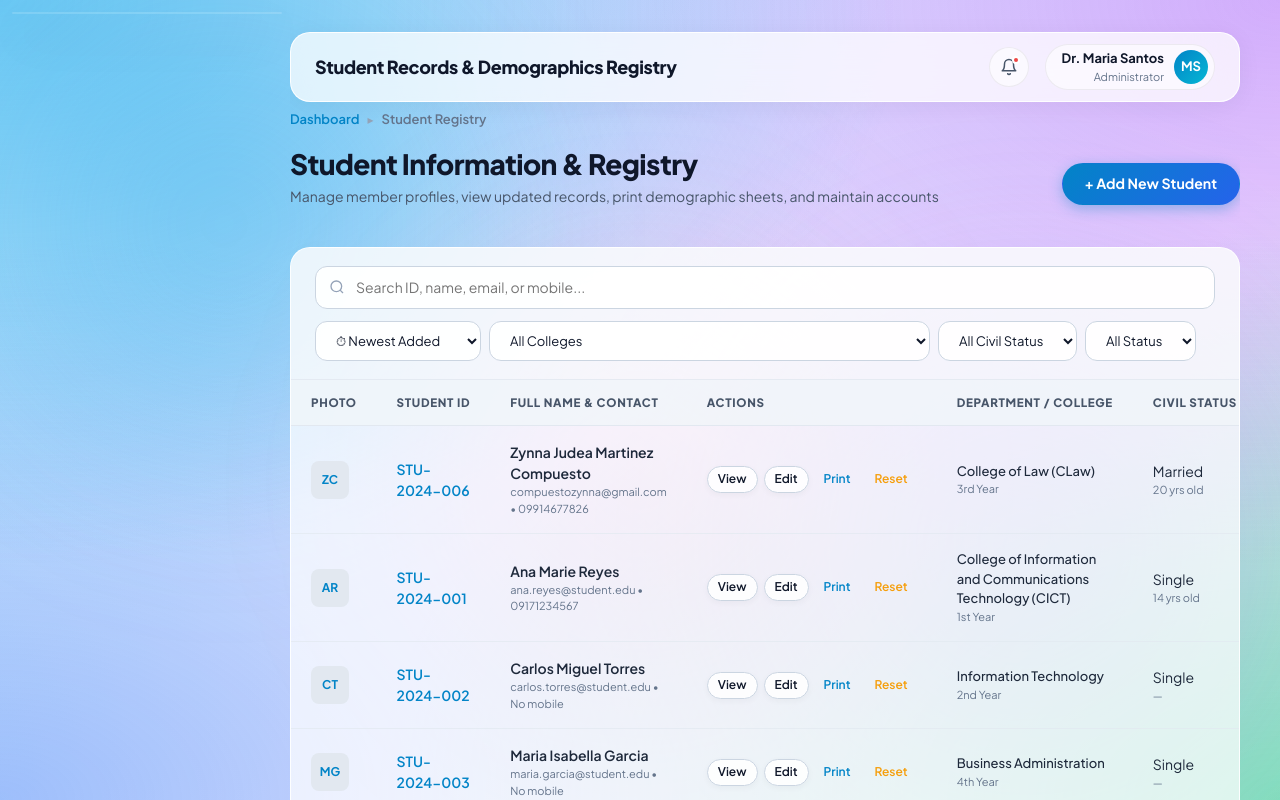
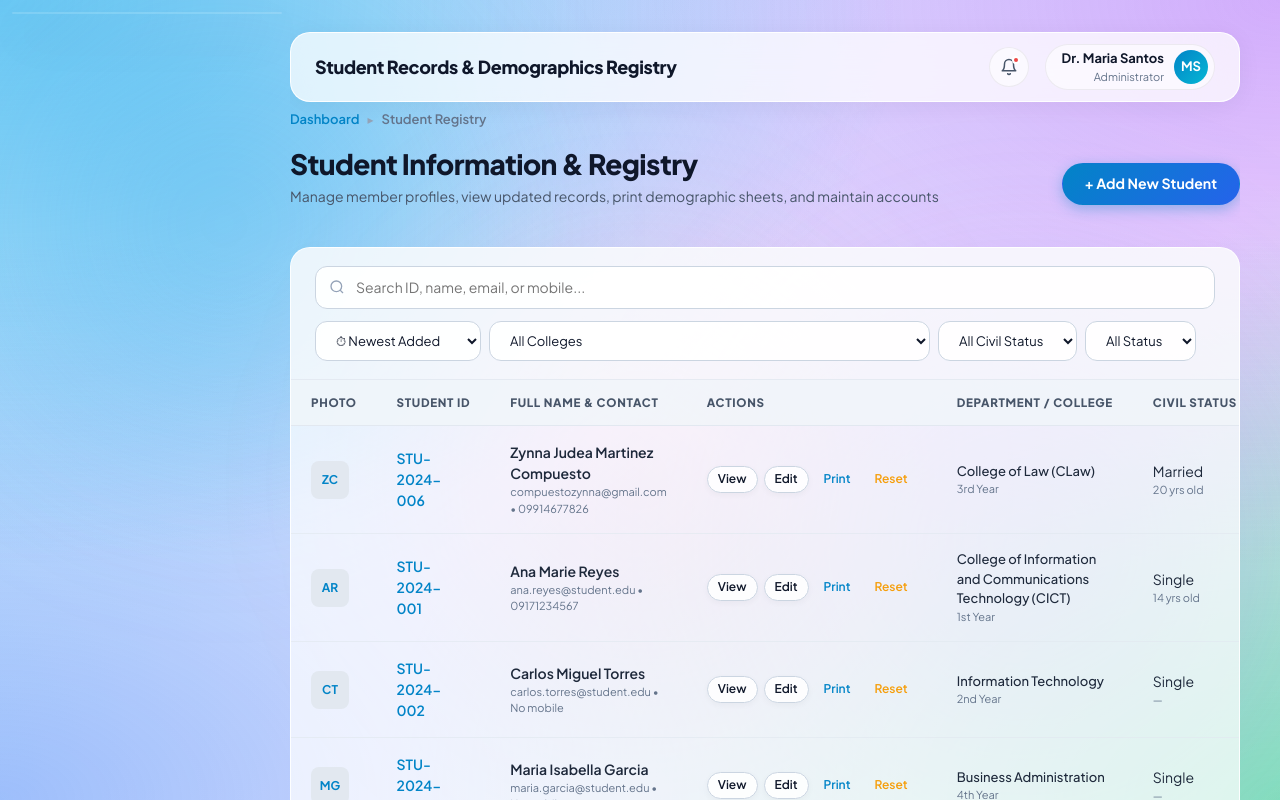
Before and after one commit to zelkam-cmd/reactwebsite-campusvoice, a React (Vite) app: page / in a window 1280 px wide. Shown: the top 800 px of the page. Built offline with nearby package versions, Linux system fonts and the light colour scheme.

Commit message:
Ensure consistent Student ID line wrap after hyphen and remove dot from Active status badge

```diff
--- a/src/components/StudentDetail.jsx
+++ b/src/components/StudentDetail.jsx
@@ -95,7 +95,7 @@ export default function StudentDetail({
                   {student.name}
                 </h2>
                 <span className={`badge ${isActive ? 'badge-success' : 'badge-gray'}`}>
-                  <span className={`badge-dot ${isActive ? 'active' : 'inactive'}`}></span> {isActive ? 'Active' : 'Inactive'}
+                  {isActive ? 'Active' : 'Inactive'}
                 </span>
               </div>
               <div style={{ fontSize: '13px', color: 'var(--color-text-secondary)', display: 'flex', gap: '12px', flexWrap: 'wrap' }}>
@@ -313,7 +313,7 @@ export default function StudentDetail({
                 <div className="profile-detail-label">Status:</div>
                 <div className="profile-detail-value">
                   <span className={`badge ${isActive ? 'badge-success' : 'badge-gray'}`}>
-                    <span className={`badge-dot ${isActive ? 'active' : 'inactive'}`}></span> {isActive ? 'Active' : 'Inactive'}
+                    {isActive ? 'Active' : 'Inactive'}
                   </span>
                 </div>
               </div>
--- a/src/components/StudentTable.jsx
+++ b/src/components/StudentTable.jsx
@@ -211,10 +211,18 @@ export default function StudentTable({
                       <td>
                         <span
                           className="font-semibold"
-                          style={{ color: 'var(--color-primary)', cursor: 'pointer' }}
+                          style={{ color: 'var(--color-primary)', cursor: 'pointer', display: 'inline-block' }}
                           onClick={() => onView(stu)}
                         >
-                          {studentId}
+                          {studentId && studentId.includes('-') ? (
+                            <>
+                              {studentId.substring(0, studentId.lastIndexOf('-') + 1)}
+                              <br />
+                              {studentId.substring(studentId.lastIndexOf('-') + 1)}
+                            </>
+                          ) : (
+                            studentId
+                          )}
                         </span>
                       </td>
                       <td>
@@ -275,7 +283,7 @@ export default function StudentTable({
                       </td>
                       <td>
                         <span className={`badge ${isActive ? 'badge-success' : 'badge-gray'}`}>
-                          <span className={`badge-dot ${isActive ? 'active' : 'inactive'}`}></span> {isActive ? 'Active' : 'Inactive'}
+                          {isActive ? 'Active' : 'Inactive'}
                         </span>
                       </td>
                       <td>
```
